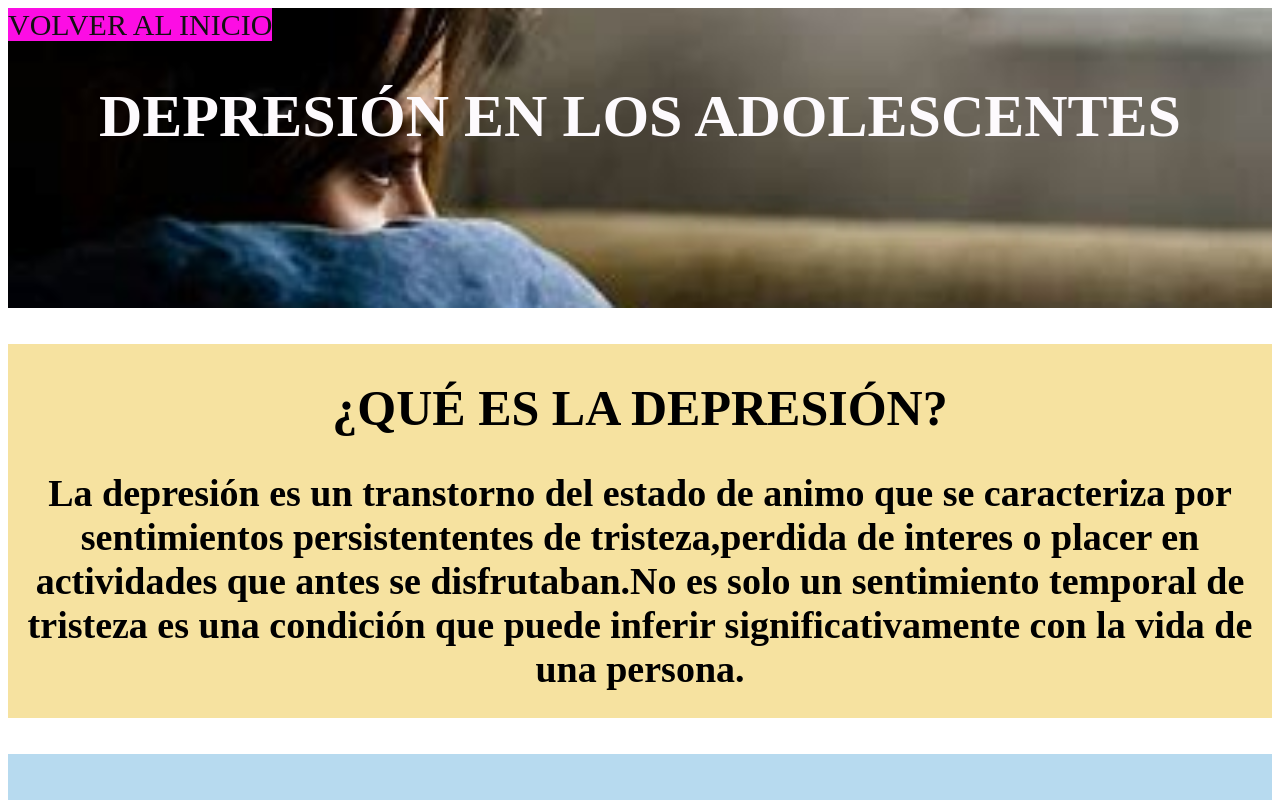
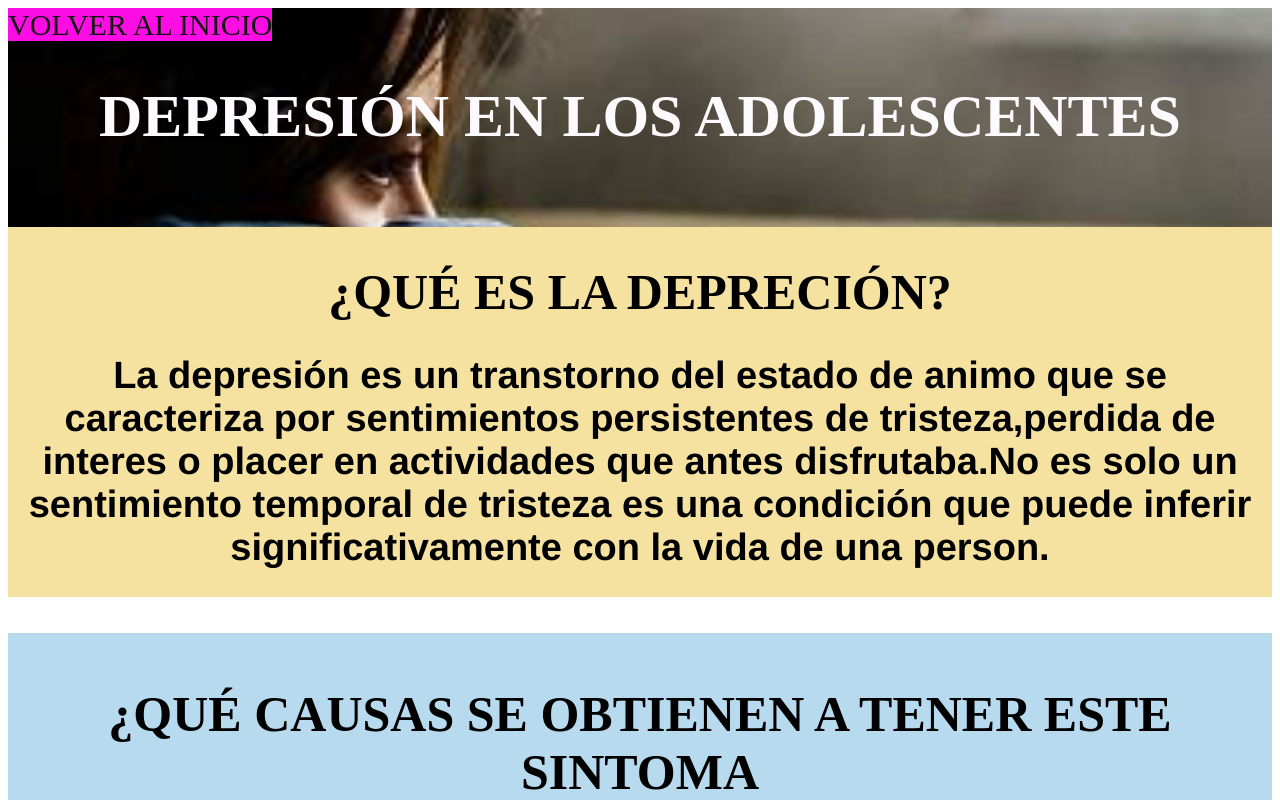
Before and after one commit to eve1727/Amor-de-padres-, a plain HTML site: page depresion.html in a window 1280 px wide. Shown: the top 800 px of the page. Drawn offline with Linux system fonts and the light colour scheme.

Commit message:
depresion

```diff
--- a/depresion.html
+++ b/depresion.html
@@ -14,20 +14,18 @@
         <h1 style="color:rgb(253, 250, 253); font-size: 60px; font-family: 'Times New Roman', Times, serif;" >DEPRESIÓN EN LOS ADOLESCENTES</h1>
     </center>
 
-    </div>
-    <br>
-    <br>
-
-    <div class="container">
-
-      <!-- Primera pregunta con sus respectiva respuesta y modificaciones-->
-    <h1 style="font-size: 50px; font-family: 'Times New Roman', Times, serif;" >¿QUÉ ES LA DEPRESIÓN?</h1>
-    <h1 style="font-size: 38px; font-family: 'Times New Roman', Times, serif;" >La depresión es un transtorno del estado de animo que se caracteriza por sentimientos persistententes
-     de tristeza,perdida de interes o placer en actividades que antes se disfrutaban.No es solo un sentimiento temporal
-     de tristeza es una condición que puede inferir significativamente con la vida de una persona.</h1>
-   </div>
    <br>
    <br>
+  <div class="container">
+    <!--Primera pregunta con sus respectiva respuesta y modificaciones-->
+    <h1 style="font-size: 50px; font-family: 'Times New Roman', Times, serif;">¿QUÉ ES LA DEPRECIÓN?</h1>
+    <h1 style="font-size: 38px; font-family: 'Franklin Gothic Medium', 'Arial Narrow', Arial, sans-serif;">La depresión es un transtorno del estado
+    de animo que se caracteriza por sentimientos persistentes de tristeza,perdida de interes o placer en actividades que antes disfrutaba.No es solo
+    un sentimiento temporal de tristeza es  una condición que puede inferir significativamente con la vida de una person.</h1>
+  </div>
+  <br>
+  <br>
+
      <div class="container2">
       <!--Segunda pregunta con sus respectiva respuesta y modificaciones-->
         <h3 style="font-size: 50px; font-family: 'Times New Roman', Times, serif;">¿QUÉ CAUSAS SE OBTIENEN A TENER ESTE SINTOMA</h3>
@@ -53,14 +51,14 @@
      </div>
     <!--imagen 2 debajo del sitio-->
    <center>
-     <img src="img1/imagen-3.webp"height="400"
+     <img src="imagen-3.webp"height="400"
    </center>
 
 
    <br>
    <br>
     <!-- Creacion del pie de cabeza -->
-     <marquee behavior="sroll" direction="left" style="font-size: 30px; background-color: rgb(211, 170, 250);">"Sufres de ansiendad no pierdas tiempo, en pedir ayuda No estas SOL@" </marquee>
+     <marquee behavior="sroll" direction="left" style="font-size: 30px; background-color: rgb(211, 170, 250);">"Sufres de depreción no pierdas tiempo, en pedir ayuda No estas SOL@" </marquee>
 
 </body>
 </html>
```
